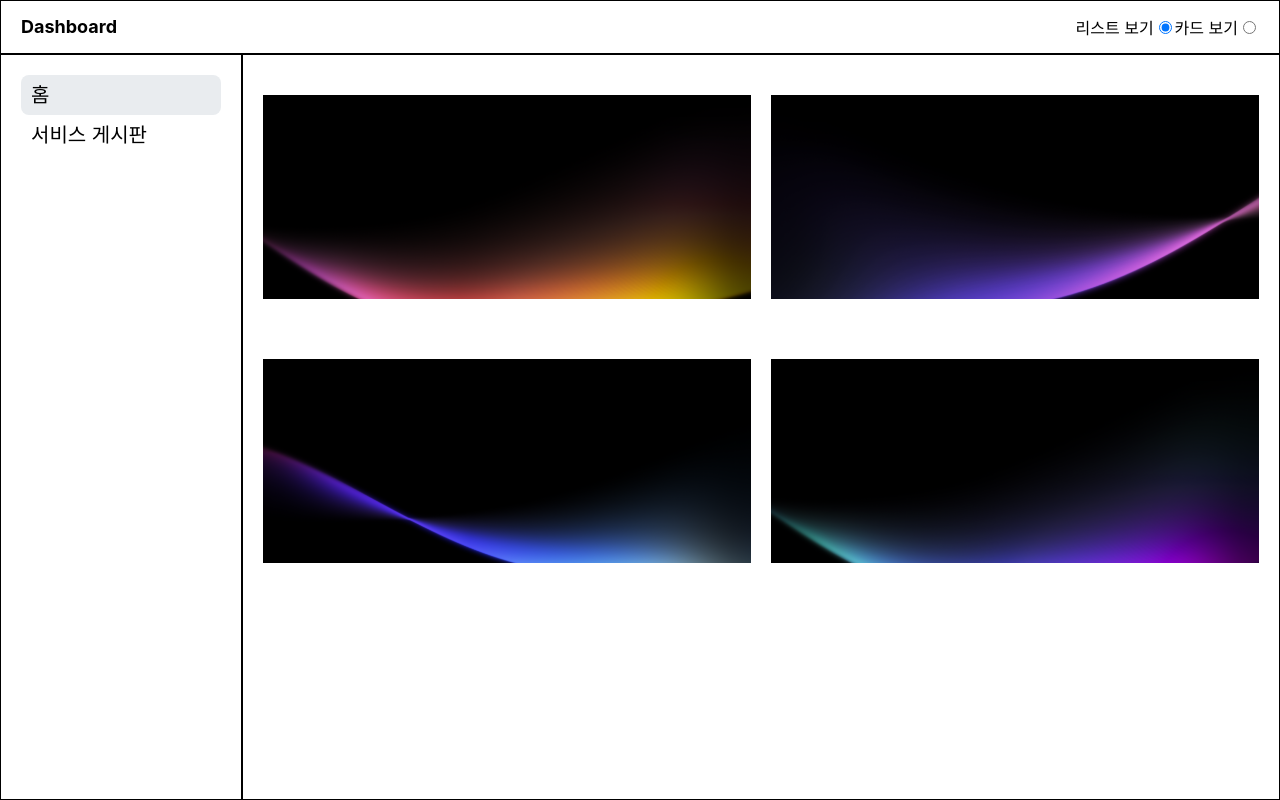
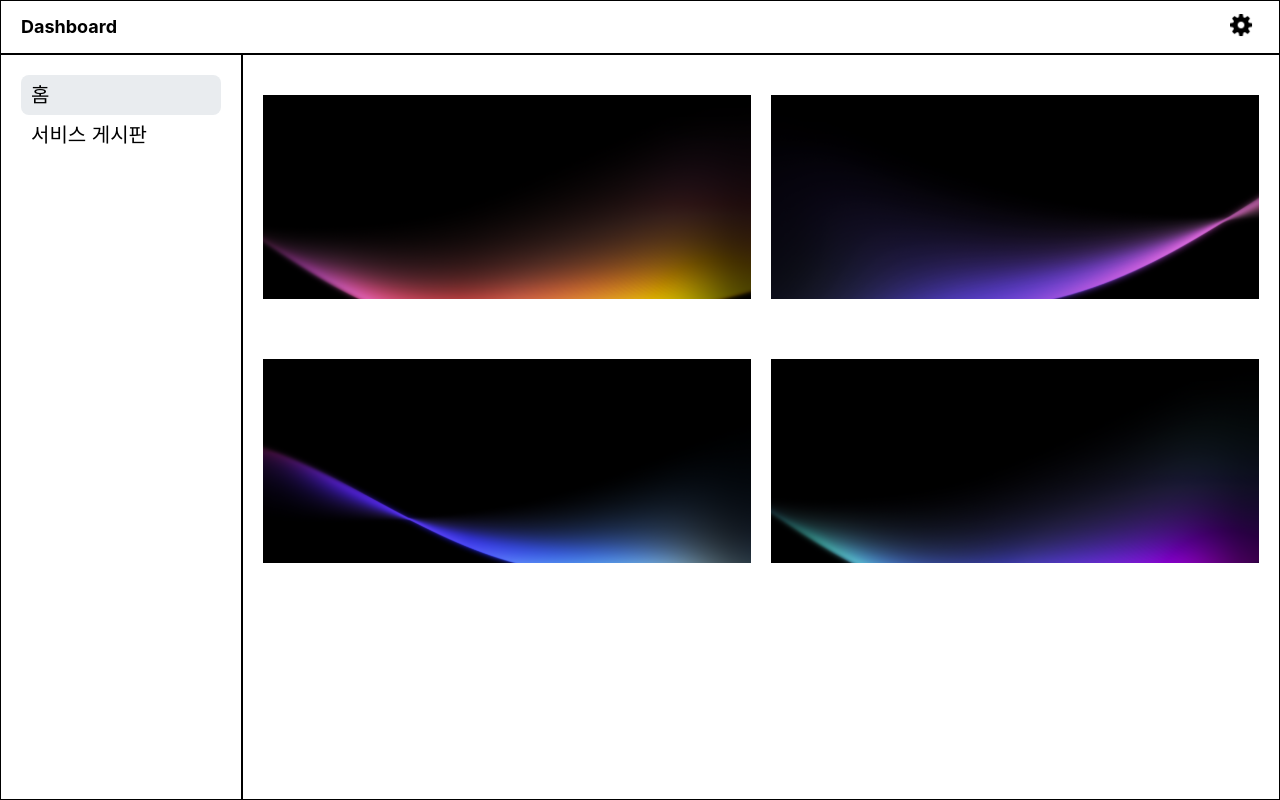
Before and after one commit to hwanyoungChoi/issues-dashboard, a Next.js app: page / in a window 1280 px wide. Built offline with nearby package versions, Linux system fonts and the light colour scheme.

Commit message:
fix: GNB의 콘텐츠 보기 옵션 DropDown 컴포넌트 사용하도록 수정

```diff
--- a/src/components/layouts/GlobalNavBar/GlobalNavBar.tsx
+++ b/src/components/layouts/GlobalNavBar/GlobalNavBar.tsx
@@ -1,4 +1,7 @@
-import { useAppStore } from "@/store/useAppStore";
+import Image from "next/image";
+
+import DropDown from "@/components/common/DropDown";
+import { TContentViewType, useAppStore } from "@/store/useAppStore";
 
 import * as S from "./GlobalNavBar.styled";
 
@@ -11,27 +14,22 @@ export default function GlobalNavBar() {
       <h1>Dashboard</h1>
 
       <S.MenuContainer>
-        {/* TODO: popover 형태로 개발 */}
-        <label>
-          리스트 보기
-          <input
-            type="radio"
-            name="contentViewType"
-            value="list"
-            checked={contentViewType === "list"}
-            onChange={() => setContentViewType("list")}
-          />
-        </label>
-        <label>
-          카드 보기
-          <input
-            type="radio"
-            name="contentViewType"
-            value="card"
-            checked={contentViewType === "card"}
-            onChange={() => setContentViewType("card")}
-          />
-        </label>
+        <DropDown
+          buttonLabel={
+            <Image
+              src="/assets/icons/ic_setting.png"
+              alt="콘텐츠 보기 옵션"
+              width={24}
+              height={24}
+            />
+          }
+          items={[
+            { label: "리스트 보기", value: "list" },
+            { label: "카드 보기", value: "card" },
+          ]}
+          selectedValue={contentViewType}
+          onClick={(value) => setContentViewType(value as TContentViewType)}
+        />
       </S.MenuContainer>
     </S.Container>
   );
```
Also changed, not shown: public/assets/icons/ic_setting.png (added).
